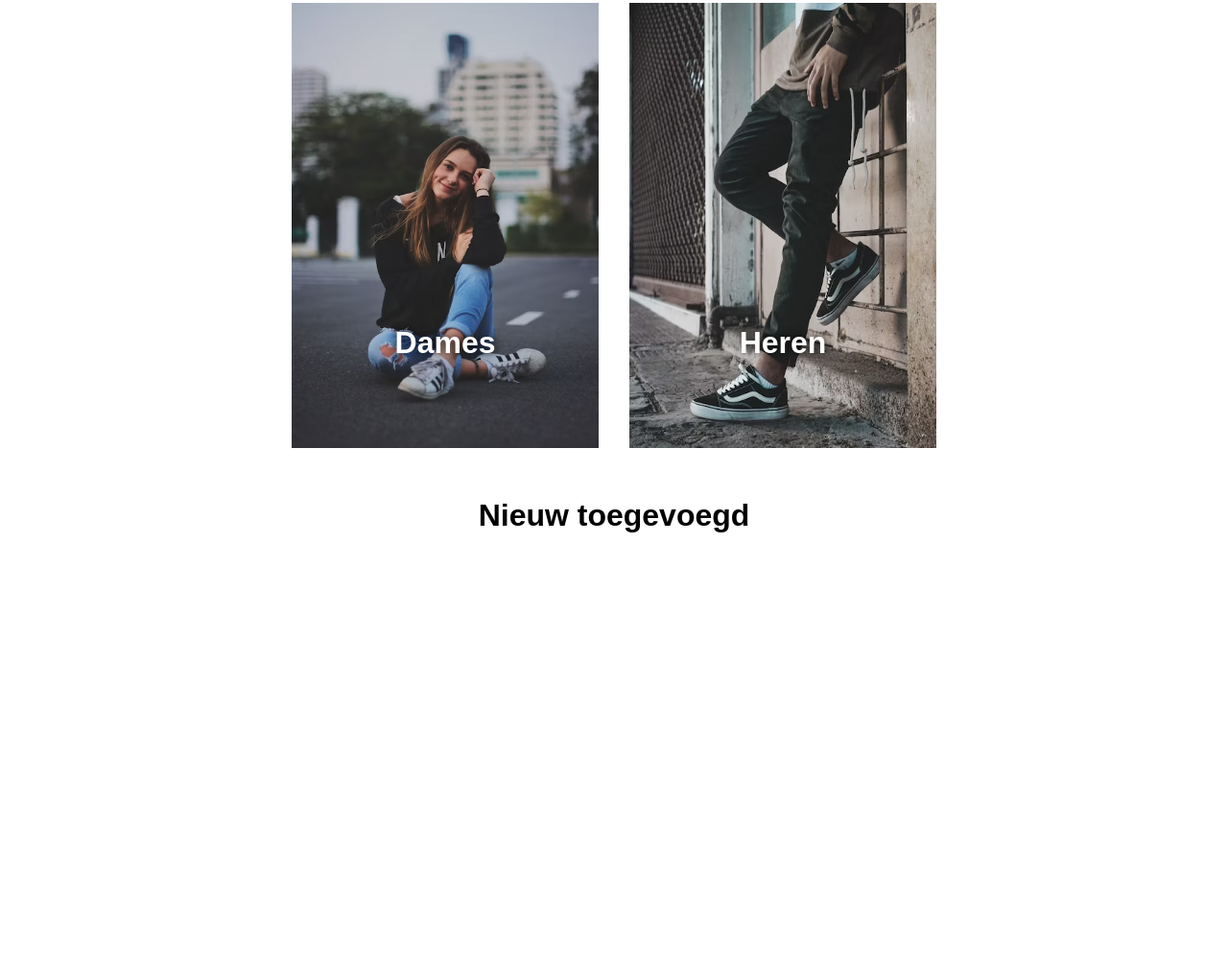
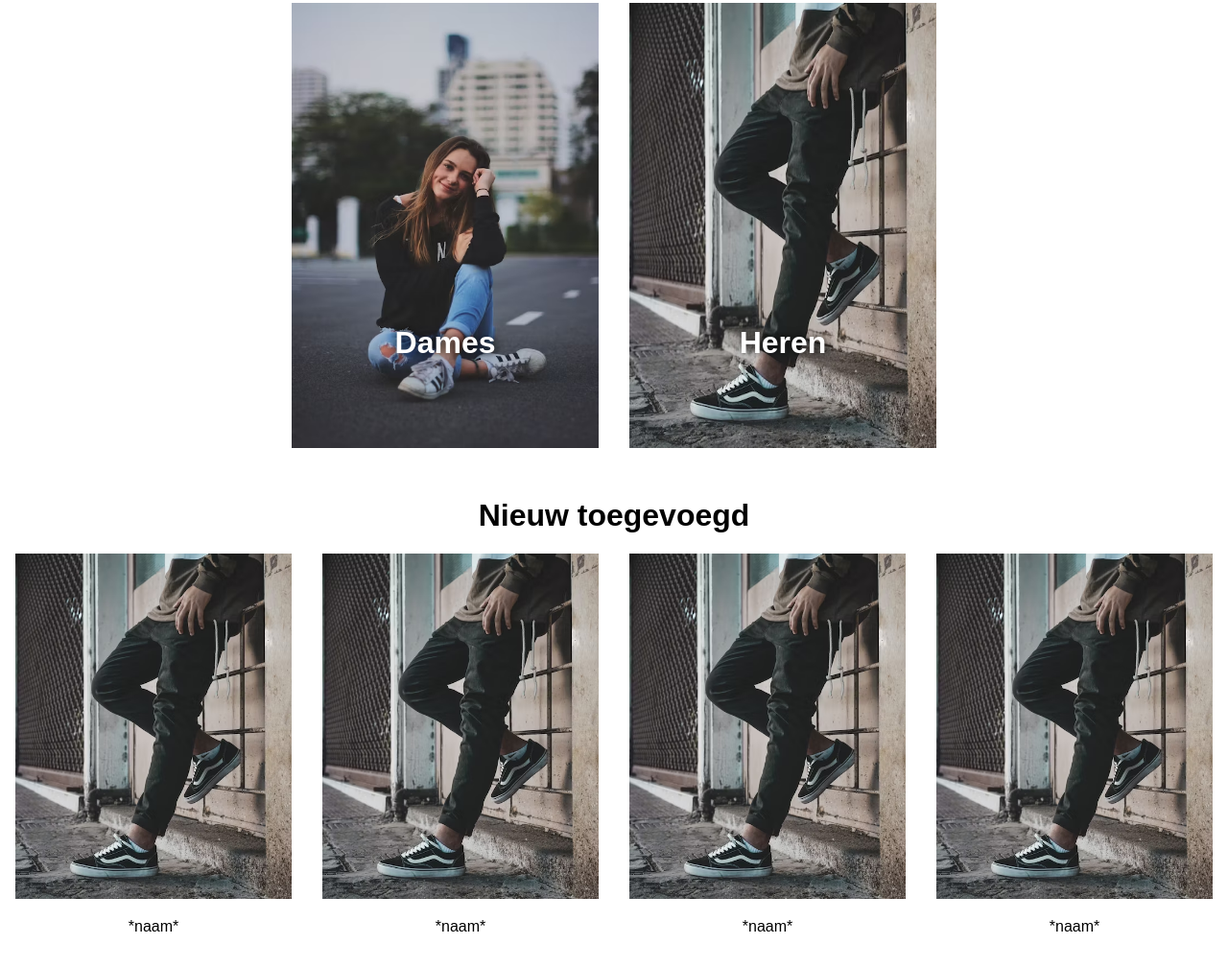
Before and after one commit to JessemvD/Ecommerce, a plain HTML site: page index.html in a window 1280 px wide. Shown: the part 187-1196 px from the top of the page at 96% size. Drawn offline with Linux system fonts and the light colour scheme.

Commit message:
img gird

```diff
--- a/css/style.css
+++ b/css/style.css
@@ -93,26 +93,6 @@ body {
 }
 }
 
-.auto-grid {
-  margin-top: 3rem;
-  padding: 0;
-  --auto-grid-min-size: 21rem;
-  display: grid;
-  grid-template-columns: repeat(auto-fill, minmax(var(--auto-grid-min-size), 1fr));
-  grid-gap: 1rem;
-  margin-left: auto;
-  margin-right: auto;
-  width: 90%;
-}
-
-.auto-grid li {
-  padding: 5rem 1rem;
-  text-align: center;
-  font-size: 1.2rem;
-  background-color: #1e232b;
-  color: #ffffff;
-}
-
 .new-items {
   margin-top: 3rem;
 }
@@ -128,6 +108,32 @@ body {
 .progress-bar {
   height: 8px;
   background-color: #1e232b;
-
   width: 0%;
 }
+
+.img-grid {
+  display: grid;
+  grid-template-columns: 1fr 1fr;
+}
+.grid-item img {
+  width: 12rem;
+}
+
+@media (min-width: 600px) {
+  .img-grid {
+    display: grid;
+    grid-template-columns: 1fr 1fr 1fr;
+  }
+  .grid-item img {
+    width: 12rem;
+  }
+}
+@media (min-width: 790px) {
+  .img-grid {
+    display: grid;
+    grid-template-columns: 1fr 1fr 1fr 1fr;
+  }
+  .grid-item img {
+    width: 18rem;
+  }
+}
--- a/index.html
+++ b/index.html
@@ -71,7 +71,25 @@
 
     <div class="new-items">
     <center><h1>Nieuw toegevoegd</h1></center>
-
+    <center>
+      <div class="img-grid">
+      <div class="grid-item">
+        <img src="img/hero-heren.avif" alt="">
+        <p>*naam*</p>
+    </div>
+      <div class="grid-item">
+        <img src="img/hero-heren.avif" alt="">
+        <p>*naam*</p>
+      </div>
+      <div class="grid-item">
+        <img src="img/hero-heren.avif" alt="">
+        <p>*naam*</p>
+      </div>
+    <div class="grid-item">
+      <img src="img/hero-heren.avif" alt="">
+      <p>*naam*</p>
+    </div>
+    </center>
 
     <script src="js/index.js"></script>
   </body>
```
